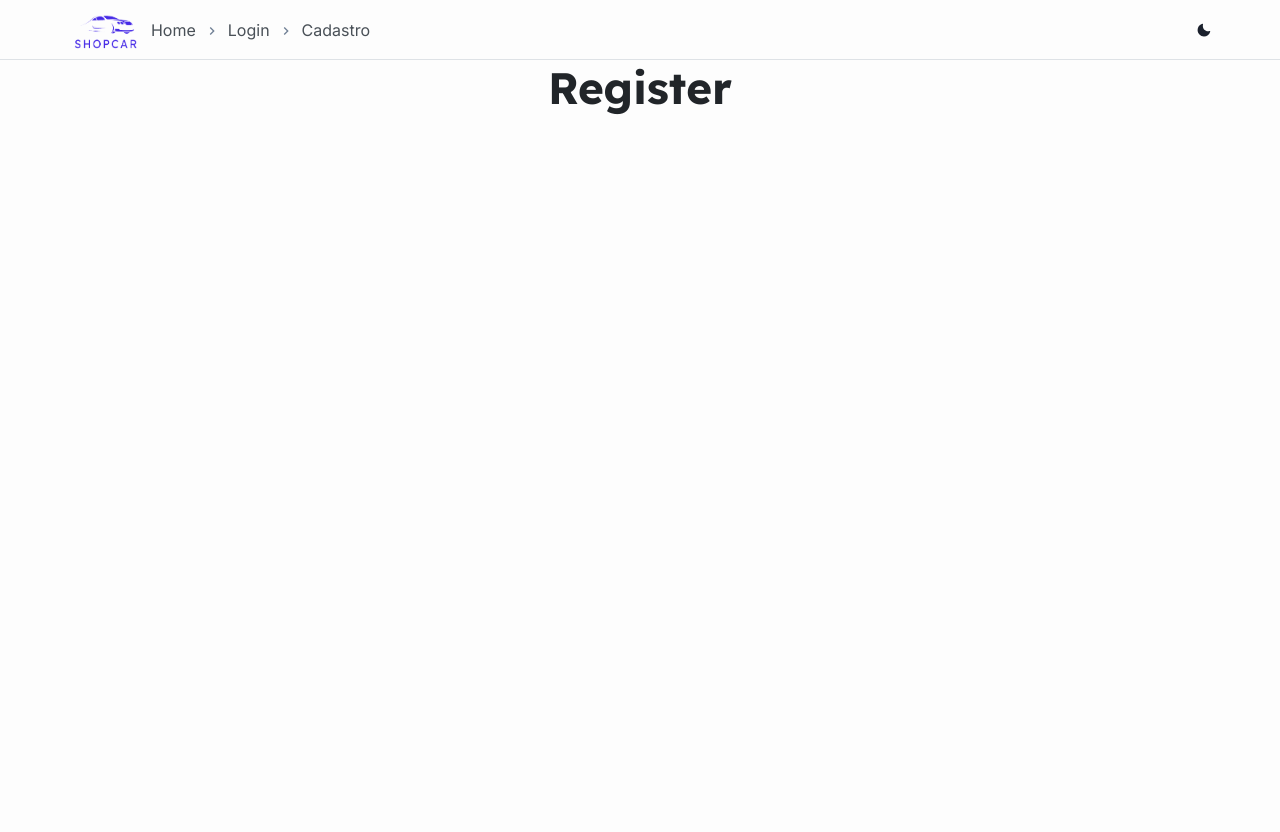
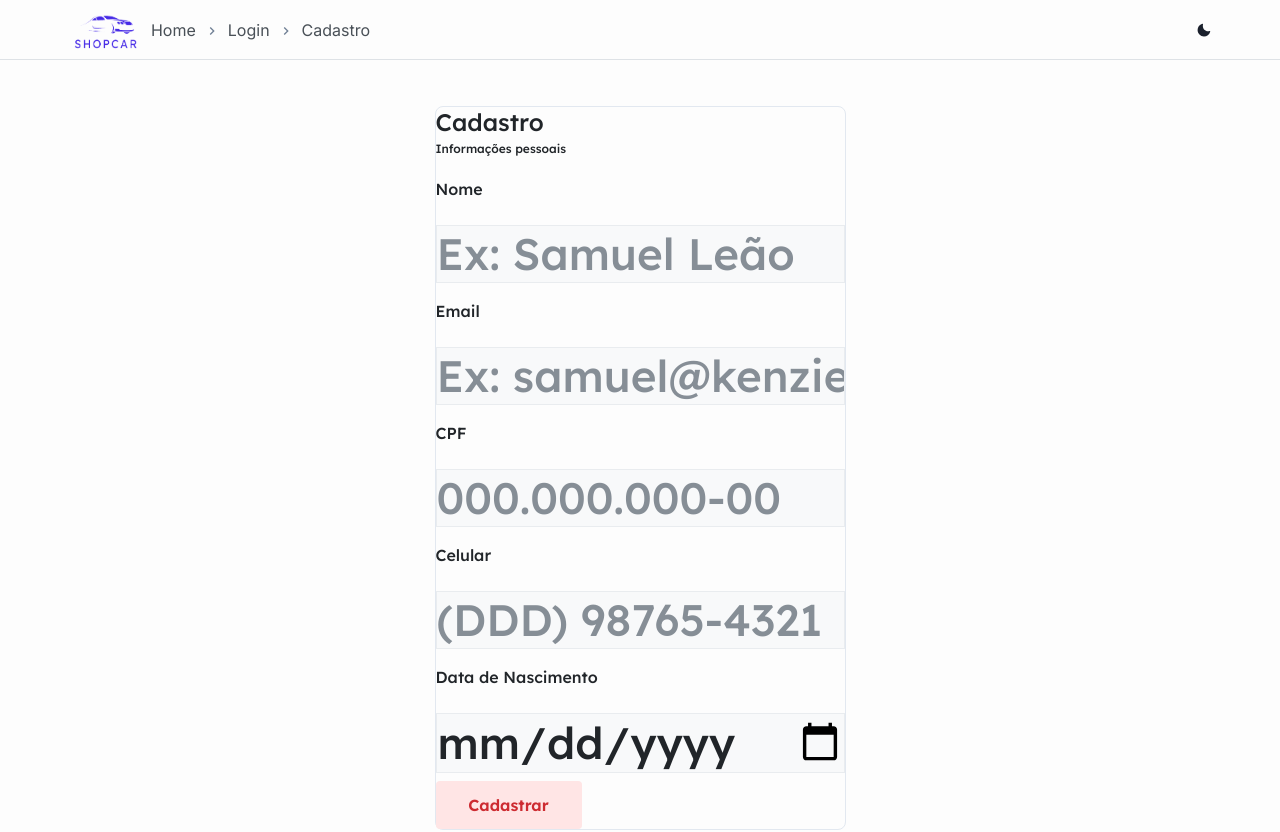
Before and after one commit to ShopCar/shopcar, a React (Vite) app: page /register in a window 1280 px wide. Shown: the top 832 px of the page. Built offline with nearby package versions, Linux system fonts and the light colour scheme.

Commit message:
feat: register

```diff
--- /dev/null
+++ b/src/components/RegisterUser/index.tsx
@@ -0,0 +1,115 @@
+import { Box, Button, Heading } from "@chakra-ui/react";
+import InputForm from "../Input";
+import { TypeOf, z } from "zod";
+import { useForm } from "react-hook-form";
+import { zodResolver } from "@hookform/resolvers/zod";
+
+const RegisterUser = () => {
+  const addressFormSchame = z.object({
+    zipCode: z
+      .string()
+      .length(8)
+      .regex(/^[0-9]+$/, "Zip Code must contain only numbers"),
+    state: z
+      .string()
+      .length(2)
+      .regex(/^[A-Za-z]+$/),
+    city: z.string().max(50),
+    street: z.string().max(50),
+    number: z
+      .string()
+      .max(10)
+      .regex(/^[0-9]+$/, "Phone number must contain only numbers")
+      .nullish(),
+    complement: z.string().max(50).nullish(),
+  });
+
+  const formSchame = z.object({
+    name: z.string(),
+    email: z.string().email(),
+    cpf: z.number().min(11).max(11),
+    phone: z
+      .string()
+      .min(11)
+      .max(14)
+      .regex(/^[0-9]+$/, "Phone number must contain only numbers"),
+    birthdate: z.string().datetime(),
+    description: z.string().nullish(),
+    address: addressFormSchame,
+  });
+
+  type iUserRegister = z.infer<typeof formSchame>;
+
+  const {
+    register,
+    handleSubmit,
+    reset,
+    formState: { errors },
+  } = useForm<iUserRegister>({ resolver: zodResolver(formSchame) });
+
+  const onSubmit = async () => {};
+
+  return (
+    <>
+      <Box
+        marginTop={46}
+        borderWidth="1px"
+        borderRadius="lg"
+        minWidth={343}
+        maxWidth={411}
+      >
+        <Heading as="h3" size={"8"} variant={"500"}>
+          Cadastro
+        </Heading>
+        <Heading as="h4" size={"9"} variant={"500"}>
+          Informações pessoais
+        </Heading>
+        <InputForm
+          id="1"
+          type="text"
+          label="Nome"
+          placeholder="Ex: Samuel Leão"
+          register={register("name")}
+          error={errors.name}
+        />
+        <InputForm
+          id="2"
+          type="text"
+          label="Email"
+          placeholder="Ex: samuel@kenzie.com.br"
+          register={register("email")}
+          error={errors.email}
+        />
+        <InputForm
+          id="2"
+          type="text"
+          label="CPF"
+          placeholder="000.000.000-00"
+          register={register("cpf")}
+          error={errors.cpf}
+        />
+        <InputForm
+          id="2"
+          type="text"
+          label="Celular"
+          placeholder="(DDD) 98765-4321"
+          register={register("phone")}
+          error={errors.phone}
+        />
+        <InputForm
+          id="2"
+          type="date"
+          label="Data de Nascimento"
+          placeholder="00/00/00"
+          register={register("birthdate")}
+          error={errors.birthdate}
+        />
+        <Button variant={"alert"} size={"2"}>
+          Cadastrar
+        </Button>
+      </Box>
+    </>
+  );
+};
+
+export default RegisterUser;
--- a/src/pages/Register/index.tsx
+++ b/src/pages/Register/index.tsx
@@ -1,11 +1,14 @@
 import { Heading, VStack } from "@chakra-ui/layout";
+import RegisterUser from "../../components/RegisterUser";
 
 const Register = () => {
-	return (
-		<VStack gap="4" h="150vh" pt="60px">
-			<Heading>Register</Heading>
-		</VStack>
-	);
+  return (
+    <VStack gap="4" h="150vh" pt="60px">
+      <Heading>
+        <RegisterUser />
+      </Heading>
+    </VStack>
+  );
 };
 
 export default Register;
--- a/src/styles/components/Heading.ts
+++ b/src/styles/components/Heading.ts
@@ -3,51 +3,59 @@ import { ComponentStyleConfig, StyleFunctionProps } from "@chakra-ui/react";
 
 export const Heading: ComponentStyleConfig = {
   baseStyle: (props: StyleFunctionProps) => ({
-		color: mode("grey.1", "grey.10")(props)
+    color: mode("grey.1", "grey.10")(props),
   }),
   sizes: {
     1: {
       fontSize: "44px",
-			lineHeight: "56px"
+      lineHeight: "56px",
     },
     2: {
       fontSize: "36px",
-			lineHeight: "45px"
+      lineHeight: "45px",
     },
     3: {
       fontSize: "32px",
-			lineHeight: "40px"
+      lineHeight: "40px",
     },
     4: {
       fontSize: "32px",
-			lineHeight: "40px"
+      lineHeight: "40px",
     },
     5: {
       fontSize: "28px",
-			lineHeight: "35px"
+      lineHeight: "35px",
     },
     6: {
       fontSize: "20px",
-			lineHeight: "25px"
+      lineHeight: "25px",
     },
     7: {
       fontSize: "16px",
-			lineHeight: "20px"
-		}
+      lineHeight: "20px",
+    },
+    8: {
+      fontSize: "24px",
+      lineHeight: "30px",
+    },
+    9: {
+      fontSize: "12px",
+      lineHeight: "24px",
+    },
   },
   variants: {
     700: {
-			fontWeight: "bold"
+      fontWeight: "bold",
     },
     600: {
-			fontWeight: "semibold"
+      fontWeight: "semibold",
     },
     500: {
-			fontWeight: "medium"
-		}
+      fontWeight: "medium",
+    },
   },
   defaultProps: {
     size: "1",
-		variant: "700"
-	}
+    variant: "700",
+  },
 };
--- /dev/null
+++ b/src/types/userRegister.type.ts
@@ -0,0 +1 @@
+import { z } from "zod";
```
Also changed, not shown: src/contexts/toastContext.tsx (added, +49 -0 lines), src/components/Header/index.tsx (indentation only), 1 other file (tests, documents, lock files or other folders). Lines whose indentation alone changed are shown as unchanged.
